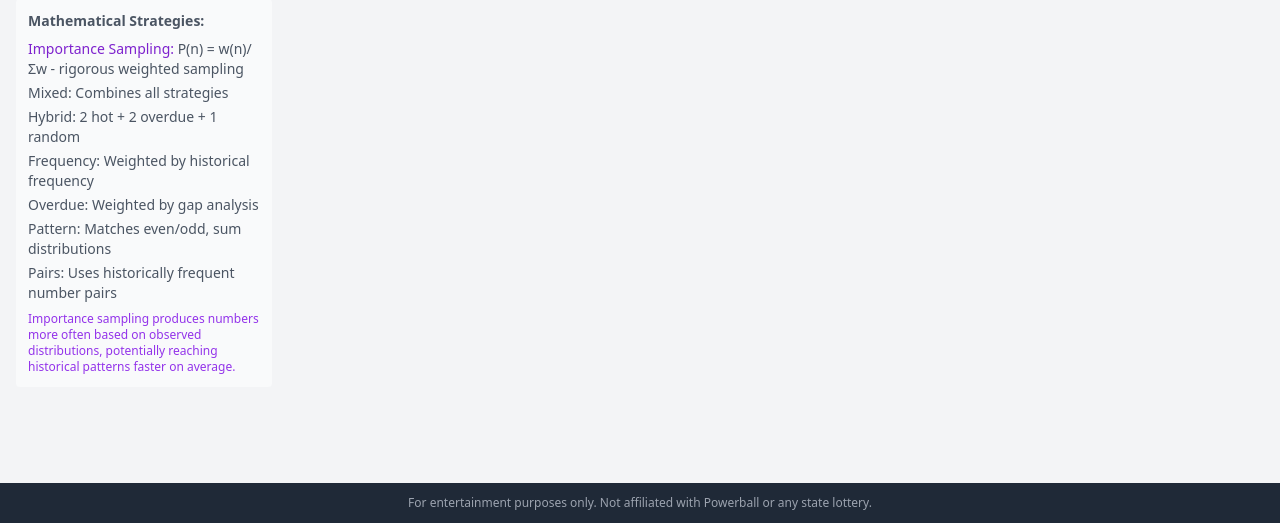
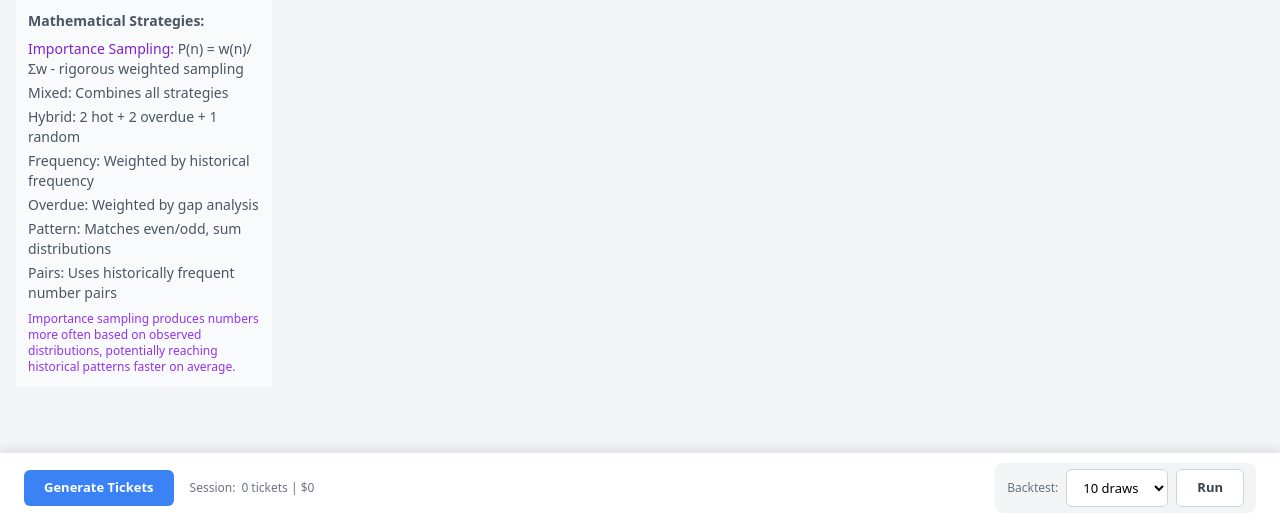
Before and after one commit to dkingfx/JackpotLab, a Flask app: page / in a window 1280 px wide. Shown: the part 441-964 px from the top of the page. Run offline with Flask 2, Linux system fonts and the light colour scheme; some libraries are stand-ins or nearby versions.

Commit message:
Mobile UI fixes and backtest scroll improvement
- Fix playslip overlap: smaller balls (24px), proper column widths
- Bigger history balls on mobile (30px) for better readability
- Auto-scroll to top after backtest completes
- Date format mm/dd/yy on Recent Draws

🤖 Generated with [Claude Code](https://claude.com/claude-code)

Co-Authored-By: Claude Opus 4.5 <noreply@anthropic.com>

```diff
--- a/templates/index.html
+++ b/templates/index.html
@@ -688,12 +688,12 @@
             }
         }
 
-        /* Action Footer Styles */
+        /* Action Footer Styles - Desktop only */
         .action-footer {
             background: #ffffff;
             border-top: 1px solid #e5e7eb;
             padding: 10px 24px;
-            display: flex !important;
+            display: none; /* Hidden by default, shown on desktop via Tailwind md:flex */
             align-items: center;
             justify-content: space-between;
             gap: 16px;
@@ -1655,6 +1713,30 @@
 
     </main>
 
+    <!-- Action Footer (Desktop only - mobile has inline controls) -->
+    <div class="action-footer hidden md:flex" style="position: fixed; bottom: 0; left: 0; right: 0; background: white; z-index: 9999; padding: 10px 24px; border-top: 1px solid #e5e7eb;">
+        <button onclick="generateTickets()" class="action-btn primary">Generate Tickets</button>
+
+        <div class="footer-row">
+            <div class="session-info">
+                <span class="session-label">Session:</span>
+                <span id="session-ticket-summary">0 tickets | $0</span>
+            </div>
+
+            <div class="backtest-group">
+                <span class="action-label">Backtest:</span>
+                <select id="action-draws-select" class="action-select">
+                    <option value="1">1 draw</option>
+                    <option value="5">5 draws</option>
+                    <option value="10" selected>10 draws</option>
+                    <option value="20">20 draws</option>
+                    <option value="50">50 draws</option>
+                </select>
+                <button onclick="testAgainstDrawsFromFooter()" class="action-btn secondary">Run</button>
+            </div>
+        </div>
+    </div>
+
     <!-- Disclaimer Footer (desktop only - mobile footer is in content flow) -->
     <div class="hidden md:block flex-shrink-0 bg-gray-800 py-3 px-4">
         <p class="text-center text-xs text-gray-400">
@@ -2253,6 +2335,9 @@
             document.getElementById('test-results-content').innerHTML = html;
             document.getElementById('test-results').classList.remove('hidden');
             showTab('generator');
+
+            // Scroll to top after backtest completes
+            window.scrollTo({ top: 0, behavior: 'smooth' });
         }
 
         // Test Against Draws from Mobile Action Bar
@@ -2351,6 +2436,9 @@
             document.getElementById('test-results-content').innerHTML = html;
             document.getElementById('test-results').classList.remove('hidden');
             showTab('generator');
+
+            // Scroll to top after backtest completes
+            window.scrollTo({ top: 0, behavior: 'smooth' });
         }
 
         // Load Analysis
@@ -2766,7 +2854,7 @@
 
             document.getElementById('history-container').innerHTML = filteredDraws.map(d => `
                 <div class="flex items-center gap-1 p-1.5 bg-gray-50 rounded">
-                    <span class="text-gray-500 text-xs w-16 shrink-0">${d.date.slice(0,5)}</span>
+                    <span class="text-gray-500 text-xs w-20 shrink-0">${d.date.slice(0,6)}${d.date.slice(-2)}</span>
                     <div class="flex items-center gap-px">
                         ${d.white_balls.map(n => `<span class="history-ball white">${n}</span>`).join('')}
                         <span class="history-ball red">${d.powerball}</span>
```
Also changed, not shown: other parts of templates/index.html (+61 -3 lines), static/index.html (+94 -6 lines).
